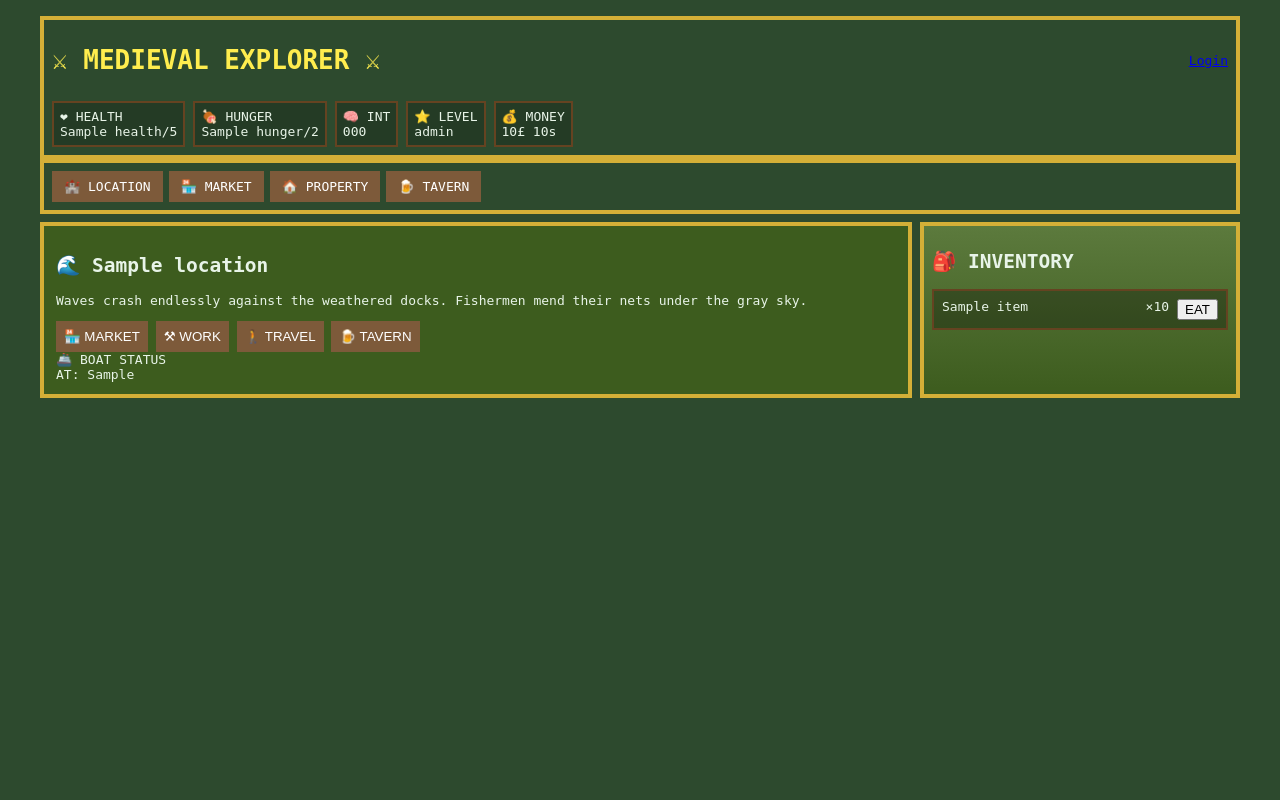
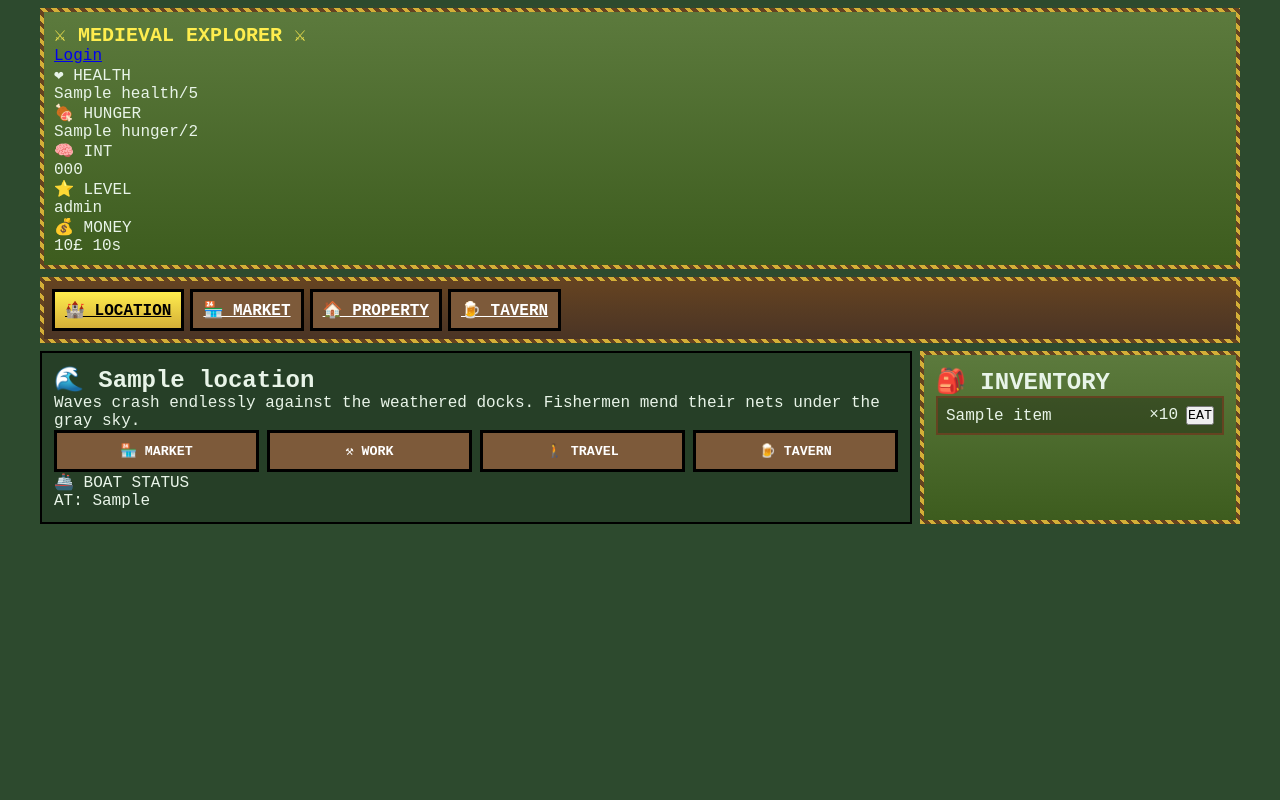
Before and after one commit to AgrouGrouMechanteIA/medieval, a Flask app: template templates/base.html in a window 1280 px wide. Run offline with Flask 3, Linux system fonts and the light colour scheme; the template is opened without the code that fills it: most values are stand-ins (such as "Sample title", 1, 10 or a date in 2020).

Commit message:
Update style.css

```diff
--- a/static/style.css
+++ b/static/style.css
@@ -1,15 +1,20 @@
-/* simplified pixel theme */
-body{font-family:monospace;background:#2d4a2e;color:#e8f4e8;padding:8px}
-.container{max-width:1200px;margin:0 auto}
-.pixel-border{border:4px solid #d4af37;padding:8px}
-.header-top{display:flex;justify-content:space-between;align-items:center}
-.game-title{color:#ffed4e}
-.stats-bar{display:flex;gap:8px;margin-top:8px}
-.stat{background:rgba(0,0,0,0.2);padding:6px;border:2px solid #654321}
-.nav-grid{display:flex;gap:6px}
-.nav-btn{background:#7d5a3a;color:#fff;padding:8px 12px;text-decoration:none}
-.main-layout{display:grid;grid-template-columns:1fr 320px;gap:8px;margin-top:8px}
-.panel{background:linear-gradient(#5c7a3d,#3d5c1e);padding:8px}
-.location-card{padding:12px;background:#3d5c1e}
-.action-btn{background:#7d5a3a;padding:8px;color:#fff;border:0;cursor:pointer}
-.inventory-item{background:rgba(0,0,0,0.3);padding:8px;margin-bottom:6px;border:2px solid #654321;display:flex;justify-content:space-between}
+/* minimal share of the long CSS you provided; primary rules below */
+* { box-sizing: border-box; margin:0; padding:0; font-family: 'Courier New', monospace; }
+body { background: #2d4a2e; color: #e8f4e8; padding: 8px; min-height:100vh; }
+.container { max-width: 1200px; margin: 0 auto; }
+.pixel-border { border: 4px solid; border-image: repeating-linear-gradient(45deg,#d4af37 0,#d4af37 4px,#654321 4px,#654321 8px) 4; padding:8px; }
+/* header & stats simplified */
+.header { background: linear-gradient(180deg, #5c7a3d, #3d5c1e); padding:10px; margin-bottom:8px;}
+.game-title { color:#ffed4e; font-weight:bold; font-size:20px; }
+.nav-menu { background: linear-gradient(180deg,#654321,#4a3425); padding:8px; margin-bottom:8px; }
+.nav-grid { display:flex; flex-wrap:wrap; gap:6px; }
+.nav-btn { background:#7d5a3a; color:#fff; padding:8px 10px; border:3px solid #000; cursor:pointer; font-weight:bold; }
+.nav-btn.active { background: linear-gradient(180deg,#ffed4e,#d4af37); color:#000; }
+.main-layout { display:grid; grid-template-columns: 1fr 320px; gap:8px; }
+.panel { background: linear-gradient(180deg,#5c7a3d,#3d5c1e); padding:12px; }
+.location-card { padding:12px; border:2px solid #000; background: rgba(0,0,0,0.15); }
+.actions-grid { display:grid; grid-template-columns: repeat(auto-fit,minmax(140px,1fr)); gap:8px; }
+.action-btn { background:#7d5a3a; color:#fff; padding:10px; border:3px solid #000; cursor:pointer; font-weight:bold; }
+.inventory-item { background: rgba(0,0,0,0.3); padding:8px; margin-bottom:6px; border:2px solid #654321; display:flex; justify-content:space-between; align-items:center; }
+.notification { background: linear-gradient(180deg,#ff6b6b,#dc143c); color:#fff; padding:8px; margin-bottom:8px; border:3px solid #000; font-weight:bold; }
+footer { margin-top:12px; color:#ddd; font-size:12px; text-align:center; }
```
